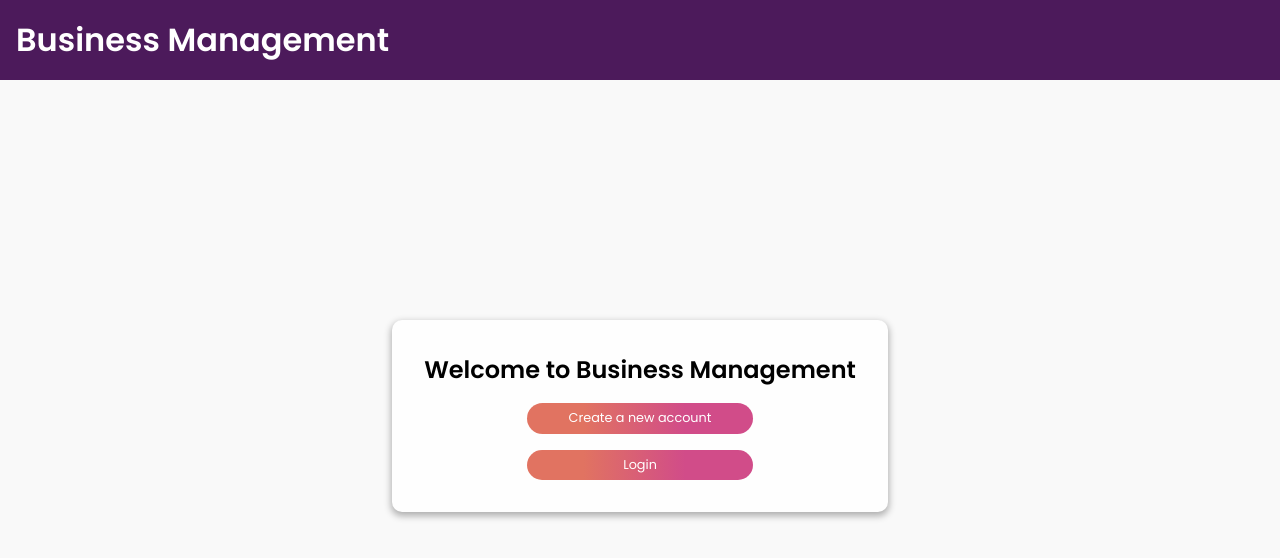
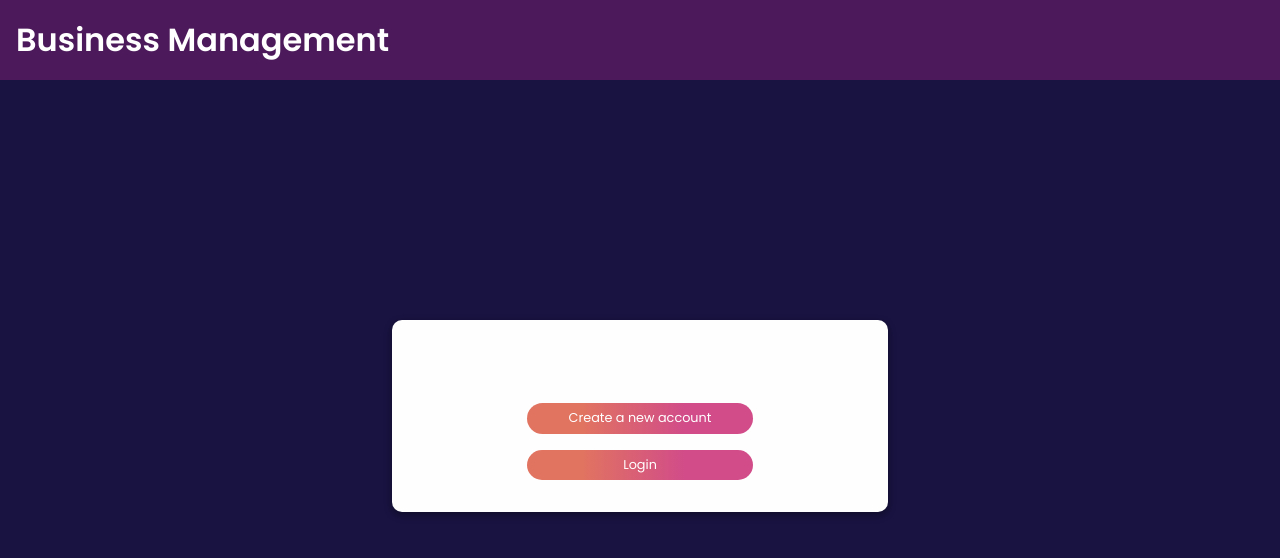
Before and after one commit to msoderblom/assignment-2-business-project, a React (Create React App) app: page / in a window 1280 px wide. Shown: the top 558 px of the page. Built offline with nearby package versions, Linux system fonts and the light colour scheme.

Commit message:
Change bg-color & add color

```diff
--- a/src/styles/GlobalStyles.js
+++ b/src/styles/GlobalStyles.js
@@ -1,5 +1,5 @@
 import { createGlobalStyle } from "styled-components";
-import { whiteSmoke } from "./theme";
+import { blackcurrant, white } from "./theme";
 
 export const GlobalStyles = createGlobalStyle`
 
@@ -9,7 +9,8 @@ export const GlobalStyles = createGlobalStyle`
   font-family: 'Poppins', sans-serif;
 }
 body { font-size: 16px;
-  background-color: ${whiteSmoke};
+  background-color: ${blackcurrant};
+  color: ${white}
 
 }
 input, select { font-size: 100%; }
```
